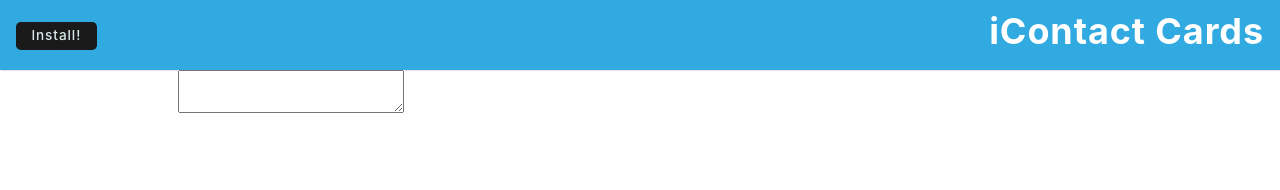
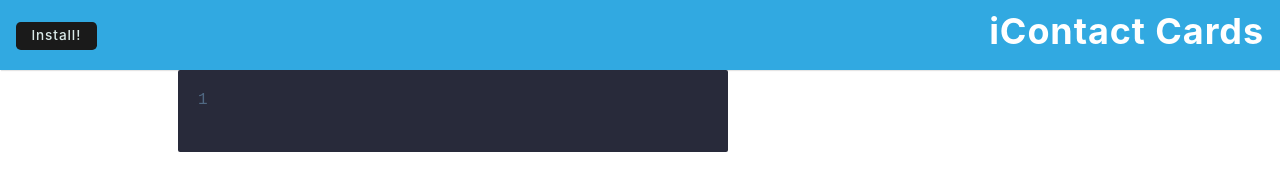
Before and after one commit to IRiceKrispie/Simple-text-Editor, a website built with webpack: page client/index.html in a window 1280 px wide. Built offline with nearby package versions, Linux system fonts and the light colour scheme.

Commit message:
updated styles for text editor

```diff
--- a/client/src/css/styles.css
+++ b/client/src/css/styles.css
@@ -1727,3 +1727,40 @@
       align-content: center;
     }
   }
+
+.editor {
+    display: inline-flex;
+    gap: 10px;
+    font-family: monospace;
+    line-height: 21px;
+    background: #282a3a;
+    border-radius: 2px;
+    padding: 20px 10px;
+  }
+
+.line-numbers {
+    width: 20px;
+    text-align: right;
+  }
+
+.line-numbers span {
+    counter-increment:  linenumber;
+  }
+
+.line-numbers span::before {
+    content: counter(linenumber);
+    display: block;
+    color: #506882;
+  }
+
+textarea {
+    line-height: 21px;
+    overflow-y: hidden;
+    padding: 0;
+    border: 0;
+    background: #282a3a;
+    color: #FFF;
+    min-width: 500px;
+    outline: none;
+    resize: none;
+  }
```
